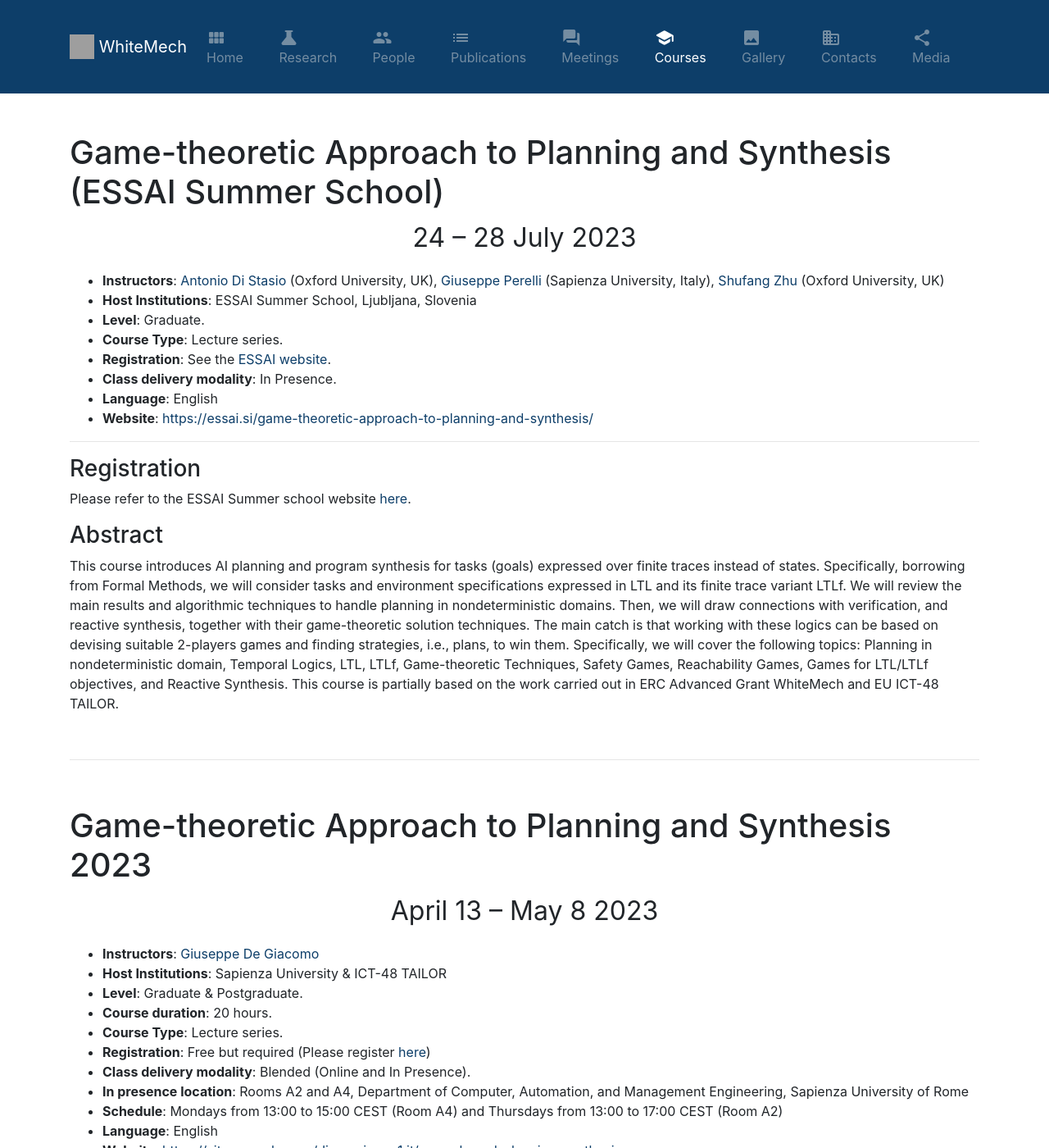
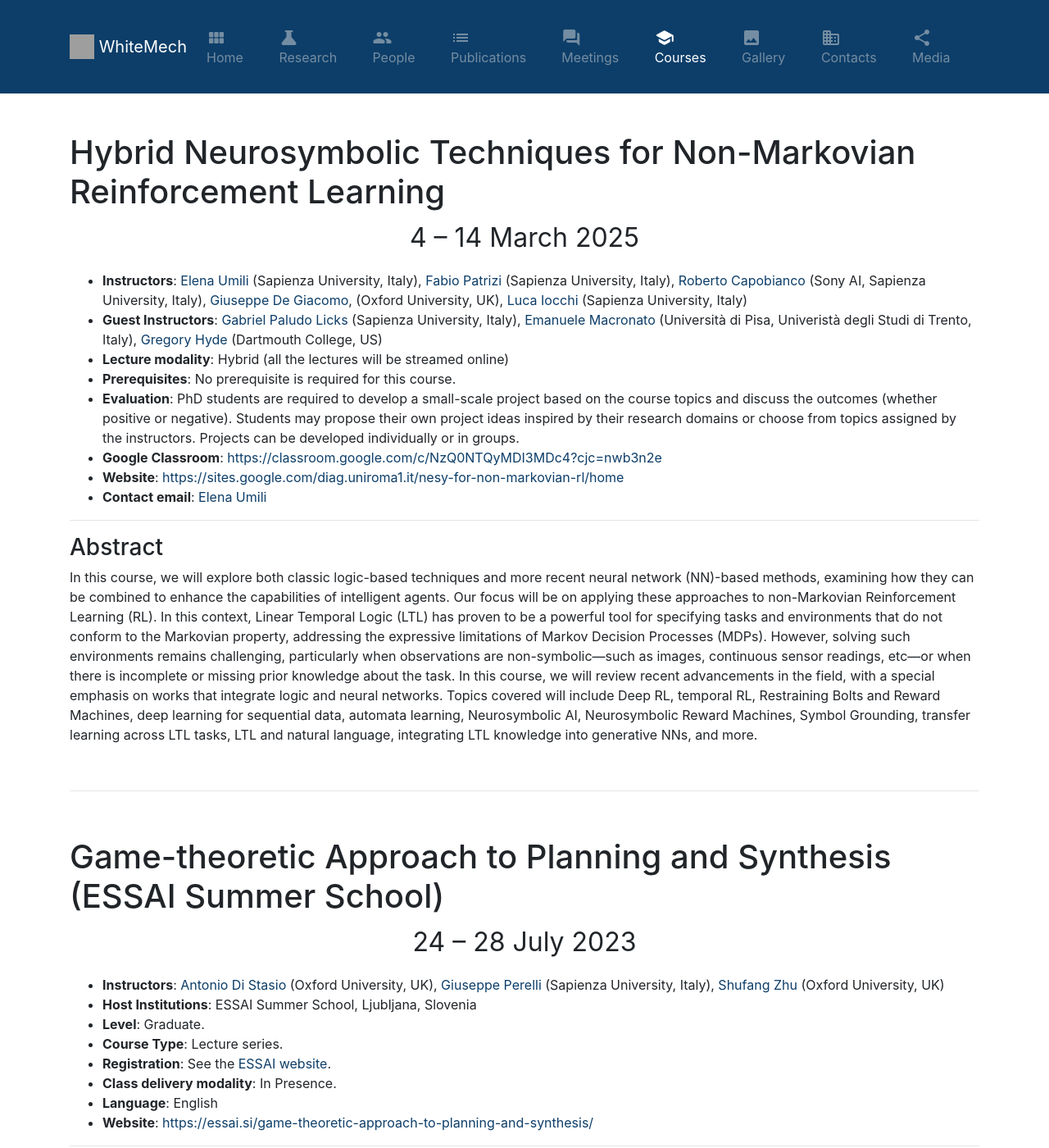
Before and after one commit to whitemech/whitemech.github.io, a Jekyll site: the page built from _pages/courses.md, in a window 1280 px wide and 1400 px high. Shown: the whole window at 82% size. Built offline with Jekyll 4.4.1, drawn with Linux system fonts in a browser that asks for light colours.

Commit message:
add courses

```diff
--- a/_pages/courses.md
+++ b/_pages/courses.md
@@ -5,6 +5,31 @@ excerpt: "WhiteMech -- Courses"
 sitemap: false
 permalink: /courses
 ---
+
+# Hybrid Neurosymbolic Techniques for Non-Markovian Reinforcement Learning
+
+<p align="center" style="font-size:200%" > 4 -- 14 March 2025 </p>
+
+- **Instructors**: [Elena Umili](https://sites.google.com/view/elenaumili/) (Sapienza University, Italy), [Fabio Patrizi](http://www.diag.uniroma1.it/patrizi/) (Sapienza University, Italy), [Roberto Capobianco](https://robertocapobianco.com/) (Sony AI, Sapienza University, Italy), [Giuseppe De Giacomo](https://www.dis.uniroma1.it/degiacom/), (Oxford University, UK), [Luca Iocchi](https://sites.google.com/a/dis.uniroma1.it/iocchi/home) (Sapienza University, Italy)
+- **Guest Instructors**: [Gabriel Paludo Licks](https://www.diag.uniroma1.it/en/users/gabriel_paludo-licks) (Sapienza University, Italy), [Emanuele Macronato](https://phd-ai-society.di.unipi.it/students/emanuele-marconato/) (Università di Pisa, Univeristà degli Studi di Trento, Italy), [Gregory Hyde](https://scholar.google.com/citations?user=qzORlxYAAAAJ&hl=en) (Dartmouth College, US)
+- **Lecture modality**: Hybrid (all the lectures will be streamed online)
+- **Prerequisites**: No prerequisite is required for this course.
+- **Evaluation**: PhD students are required to develop a small-scale project based on the course topics and discuss the outcomes (whether positive or negative). Students may propose their own project ideas inspired by their research domains or choose from topics assigned by the instructors. Projects can be developed individually or in groups.
+- **Google Classroom**: [https://classroom.google.com/c/NzQ0NTQyMDI3MDc4?cjc=nwb3n2e](https://classroom.google.com/c/NzQ0NTQyMDI3MDc4?cjc=nwb3n2e)
+- **Website**: [https://sites.google.com/diag.uniroma1.it/nesy-for-non-markovian-rl/home](https://sites.google.com/diag.uniroma1.it/nesy-for-non-markovian-rl/home)
+- **Contact email**: [Elena Umili](mailto:umili@diag.uniroma1.it)
+
+-----
+
+### Abstract
+
+In this course, we will explore both classic logic-based techniques and more recent neural network (NN)-based methods, examining how they can be combined to enhance the capabilities of intelligent agents. Our focus will be on applying these approaches to non-Markovian Reinforcement Learning (RL). In this context, Linear Temporal Logic (LTL) has proven to be a powerful tool for specifying tasks and environments that do not conform to the Markovian property, addressing the expressive limitations of Markov Decision Processes (MDPs). However, solving such environments remains challenging, particularly when observations are non-symbolic—such as images, continuous sensor readings, etc—or when there is incomplete or missing prior knowledge about the task. In this course, we will review recent advancements in the field, with a special emphasis on works that integrate logic and neural networks. Topics covered will include Deep RL, temporal RL, Restraining Bolts and Reward Machines, deep learning for sequential data, automata learning, Neurosymbolic AI, Neurosymbolic Reward Machines, Symbol Grounding, transfer learning across LTL tasks, LTL and natural language, integrating LTL knowledge into generative NNs, and more.
+
+<br>
+
+-----
+
+<br>
 
 # Game-theoretic Approach to Planning and Synthesis (ESSAI Summer School)
 
```
